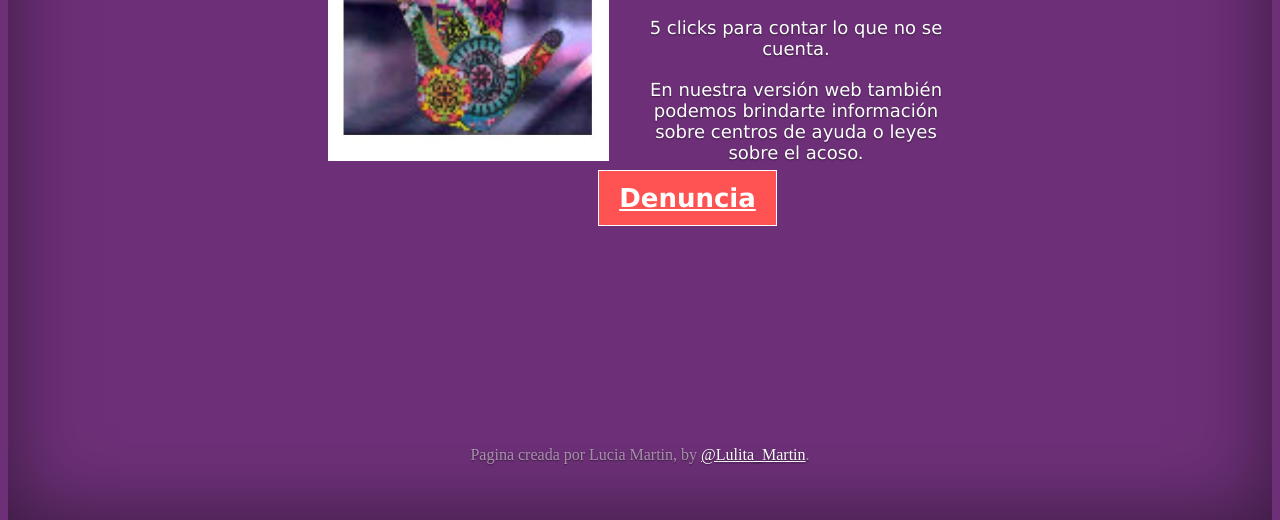
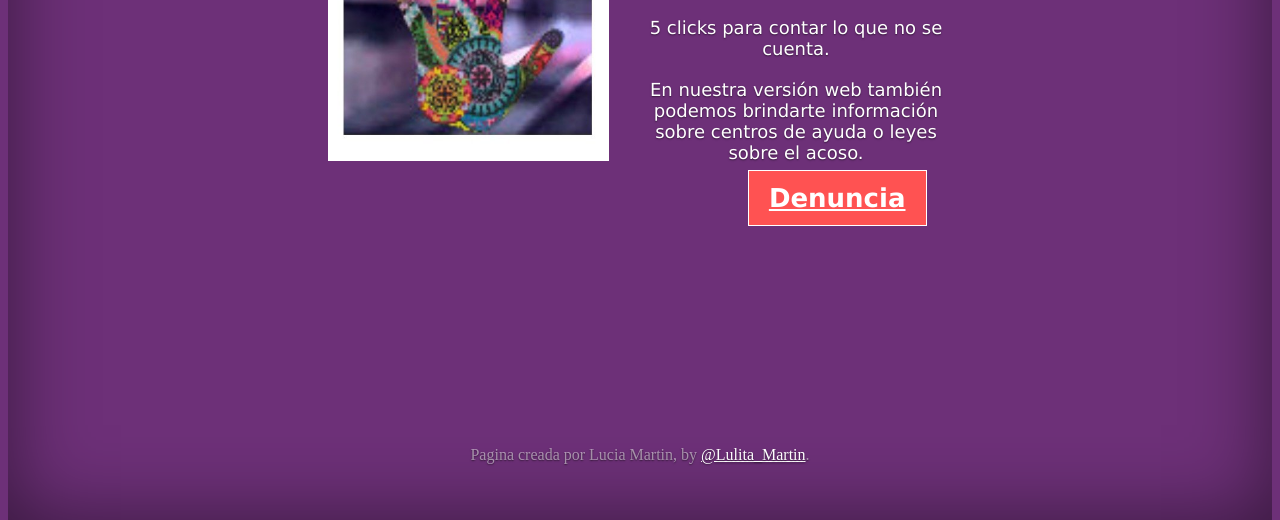
Before and after one commit to 5ntar/5ntarespa-a, a plain HTML site: page paginainicio.html in a window 1280 px wide. Shown: the part 288-808 px from the top of the page. Drawn offline with Linux system fonts and the light colour scheme.

Commit message:
Update cover.css

```diff
--- a/cover.css
+++ b/cover.css
@@ -129,6 +129,7 @@ body {
 .cover .btn-lg {
   padding: .75rem 1.25rem;
   font-weight: 700;
+   margin-left: 60%;
 }
 
 
```
